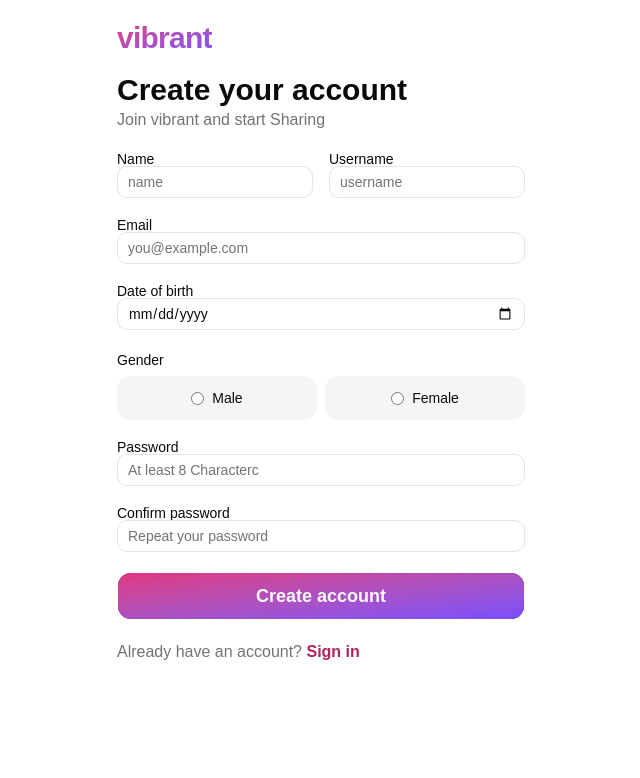
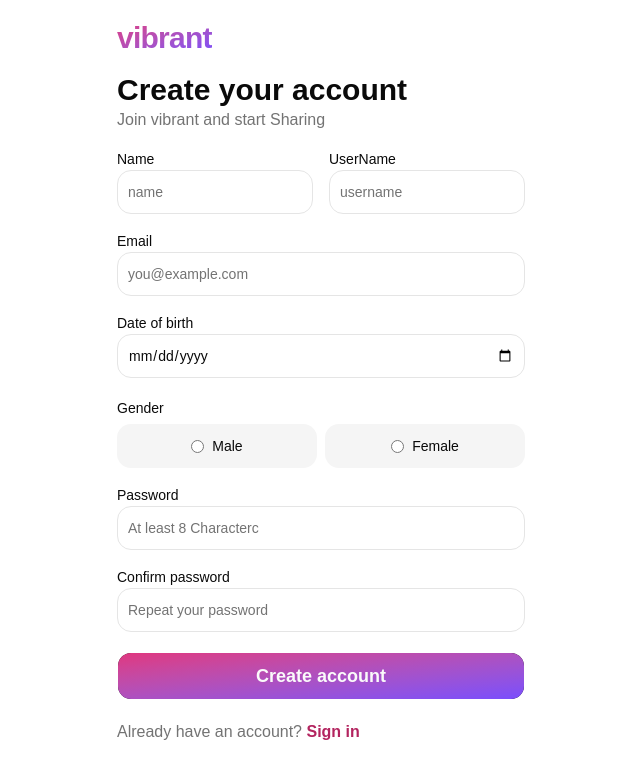
Before and after one commit to mahmoudYousf2005/social-media-app, a React (Vite) app: page /signup in a window 1280 px wide. Shown: the top 778 px of the page, without its empty margins (319-959 px from the left). Built offline with nearby package versions, Linux system fonts and the light colour scheme.

Commit message:
refactor: extract FormField component

```diff
--- /dev/null
+++ b/src/components/auth/FormField.jsx
@@ -0,0 +1,12 @@
+import { Label } from "@/components/ui/label"
+import { Input } from "@/components/ui/input"
+const FormField = ({id , label , type , placeholder}) => {
+  return (
+    <div className="space-y-1">
+      <Label htmlFor={id}>{label}</Label>
+      <Input id={id} type={type} placeholder={placeholder} className="h-11 rounded-xl"/>
+    </div>
+  )
+}
+
+export default FormField
--- a/src/pages/Home.jsx
+++ b/src/pages/Home.jsx
@@ -1,9 +1,8 @@
-import SignUp from "./SignUp"
+
 const Home = () => {
   return (
     <div>
       home
-      <SignUp/>
     </div>
   )
 }
--- a/src/pages/SignUp.jsx
+++ b/src/pages/SignUp.jsx
@@ -1,32 +1,28 @@
-import { Input } from "@/components/ui/input"
-import { Label } from "@/components/ui/label"
+
 import { Button } from "@/components/ui/button"
 import { Link } from "react-router-dom"
+import FormField from "@/components/auth/FormField"
 const SignUp = () => {
   return (
     <div className="p-5 min-h-screen max-w-md mx-auto">
       <Link className="bg-linear-to-br from-[#e0357f] to-[#7a4dfd] bg-clip-text text-3xl font-bold tracking-tight text-transparent">vibrant</Link>
       <h1 className="text-3xl font-bold mt-4">Create your account</h1>
       <p className="text-muted-foreground">Join vibrant and start Sharing</p>
+
       <form onSubmit={(e)=> e.preventDefault()} className="py-5 space-y-5">
-        <fieldset className="grid gap-4 sm:grid-cols-2">
-          <div>
-            <Label htmlFor="name">Name</Label>
-            <Input id="name" type="text" placeholder="name"/>
-          </div>
-          <div>
-            <Label htmlFor="username">Username</Label>
-            <Input id="username" type="text" placeholder="username"/>
-          </div>
-        </fieldset>
-        <div>
-          <Label htmlFor="email">Email</Label>
-          <Input id="email" type="email" placeholder="you@example.com"/>
+        {/* Name */}
+        <div className="grid gap-4 sm:grid-cols-2">
+
+          <FormField id="name" label="Name" type="text" placeholder="name"/>
+          <FormField id="username" label="UserName" type="text" placeholder="username"/>
+
         </div>
-        <div>
-          <Label htmlFor="date">Date of birth</Label>
-          <Input id="date" type="date"/>
-        </div>
+        {/* Email */}
+        <FormField id="email" label="Email" type="email" placeholder="you@example.com"/>
+        {/* Date */}
+        <FormField id="dateOfBirth" label="Date of birth" type="date"/>
+
+        {/* Gender */}
         <fieldset>
           <legend className="text-sm font-medium mb-1.5">Gender</legend>
            <div className="grid grid-cols-2 gap-2">
@@ -42,21 +38,18 @@ const SignUp = () => {
             ))}
           </div>
         </fieldset>
-        <div>
-          <Label htmlFor="password">Password</Label>
-          <Input id="password" type="password" placeholder="At least 8 Characterc"/>
-        </div>
-        <div>
-          <Label htmlFor="confirm">Confirm password</Label>
-          <Input id="confirm" type="password" placeholder="Repeat your password"/>
-        </div>
+        {/* password */}
+        <FormField id="password" label="Password" type="password" placeholder="At least 8 Characterc"/>
+        {/* Confirm Password */}
+        <FormField id="rePassword" label="Confirm password" type="password" placeholder="Repeat your password"/>
 
         <Button
         type="submit"
         className="w-full h-12 rounded-xl bg-linear-to-br from-[#e0357f] to-[#7a4dfd] font-bold text-lg cursor-pointer">
           Create account</Button>
-        <p className="text-muted-foreground">Already have an account? <Link to={"/signin"} className="font-bold text-[#b3245f]">Sign in</Link></p>
+        <p className="text-muted-foreground">Already have an account? <Link to="/signin" className="font-bold text-[#b3245f]">Sign in</Link></p>
       </form>
+
     </div>
   )
 }
```
